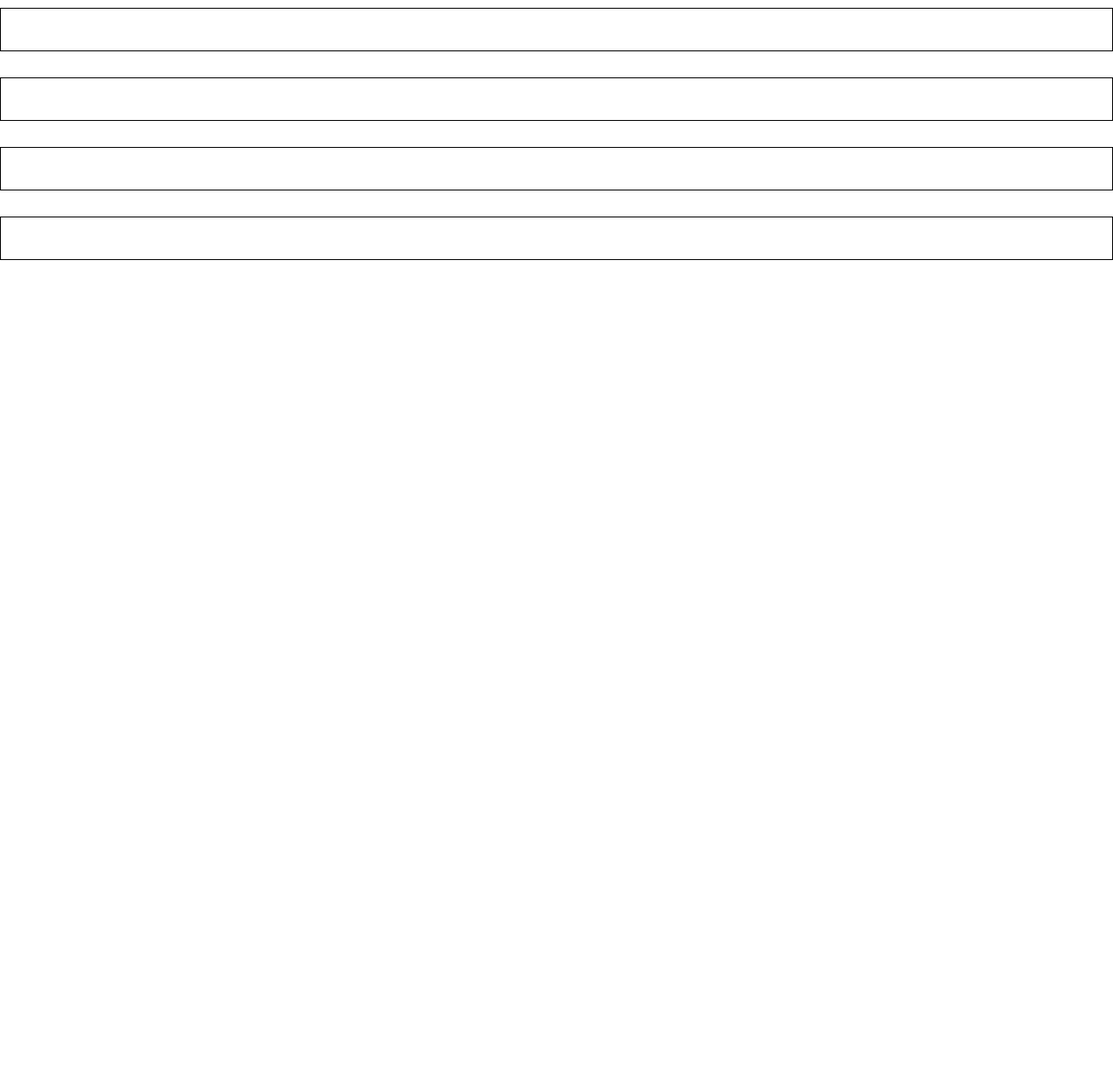
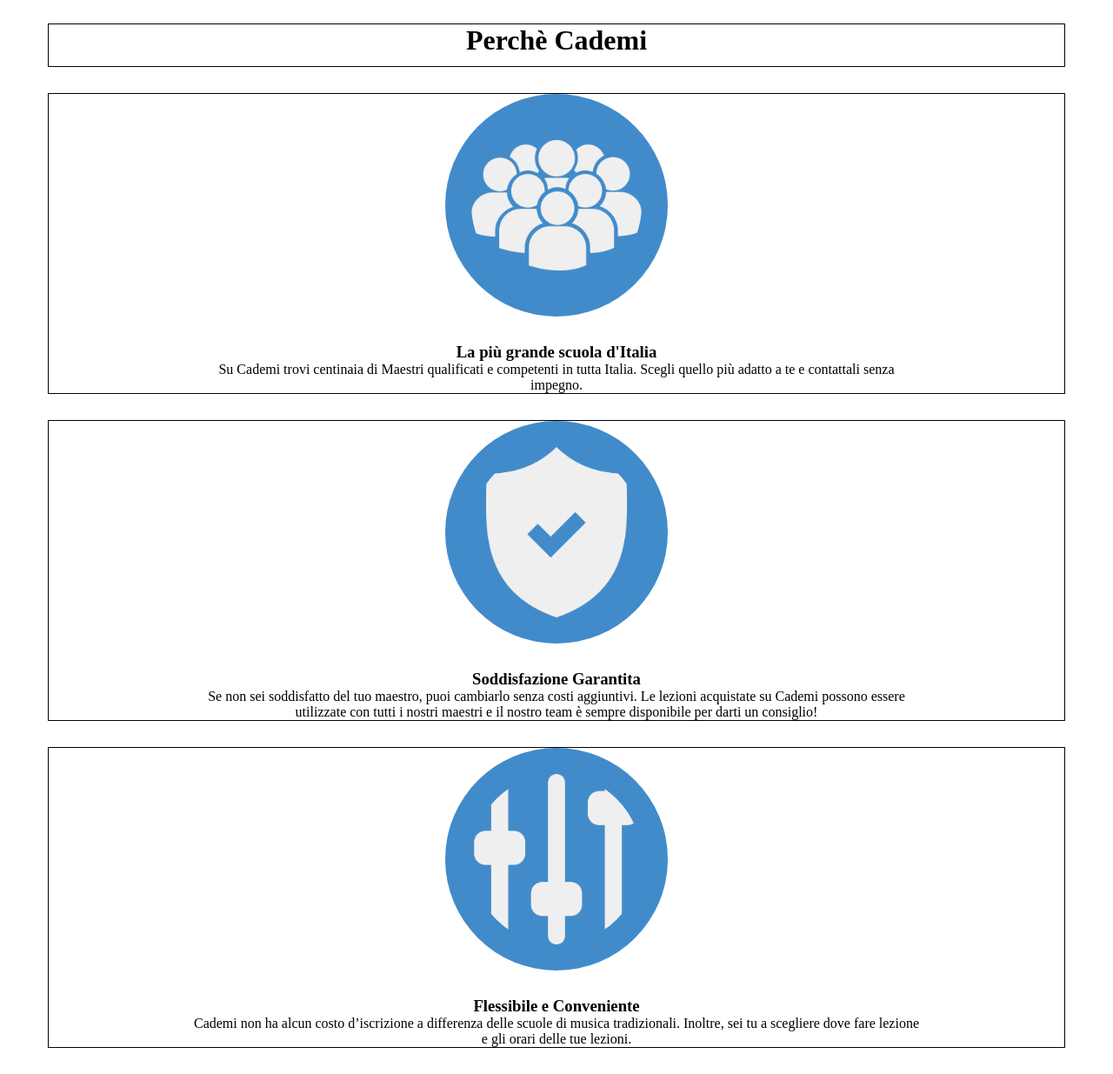
Before and after one commit to Mirko01-rgb/-html-css-resp-wannabe-12bool, a plain HTML site: page index.html in a window 1280 px wide. Shown: the part 827-2062 px from the top of the page at 87% size. Before the commit the page ends 1156 px from the top, so only its background shows below. Drawn offline with Linux system fonts and the light colour scheme.

Commit message:
main (section3)

```diff
--- a/css/style.css
+++ b/css/style.css
@@ -24,3 +24,11 @@
   margin:0 auto 30px;
 
 }
+
+.circle-img img{
+  height: 256px;
+  width: 256px;
+  background-color: #428BCA;
+  border-radius: 100%;
+  padding: 30px;
+}
--- a/index.html
+++ b/index.html
@@ -9,7 +9,7 @@
   </head>
   <body>
     <header>
-      <div class="row">
+      <div class="row container">
         <div class="col-12">
           <h1>Lezione dove vuoi tu</h1>
 
@@ -21,9 +21,9 @@
 
     <main>
       <!-- Section 1 -->
-      <div class="row">
+      <div class="row container">
         <!-- Section "A casa tua"  -->
-        <div class="col-6 maps">
+        <div class="col-6 maps ">
           <img src="img/icon/maps.png" alt="mappa">
           <h3>A casa tua</h3>
           <p>  Scegli il tuo maestro preferito e prenota la prima lezione a casa tua, a casa del maestro o nel suo studio.</p>
@@ -39,7 +39,7 @@
       </div>
 
       <!-- Section 2 -->
-      <div class="row">
+      <div class="row container">
         <!-- Title 2 -->
         <div class="col-12">
           <h1>Come Funziona</h1>
@@ -48,7 +48,7 @@
 
       </div>
 
-      <div class="row">
+      <div class="row container">
         <!-- Section "Cerca"  -->
         <div class="col-4">
           <img src="img/search.svg" alt="search">
@@ -74,27 +74,43 @@
       </div>
 
       <!-- Section 3 -->
-      <div class="row">
+      <div class="row container">
         <div class="col-12">
+          <h1>Perchè Cademi</h1>
 
 
         </div>
       </div>
 
-      <div class="row">
+      <div class="row container">
         <!-- Section "La più grande scuola d'italia"  -->
         <div class="col-12">
-
-
+          <div class="circle-img">
+            <img src="img/icon/profile.png" alt="profile">
+          </div>
+          <h3>La più grande scuola d'Italia</h3>
+          <p>Su Cademi trovi centinaia di Maestri qualificati e competenti in tutta Italia. Scegli quello più adatto a te e contattali senza impegno.</p>
         </div>
 
        <!-- Section "Soddisfazione Garantita"  -->
         <div class="col-12">
+          <div class="circle-img">
+            <img src="img/icon/secure.png" alt="secure">
+          </div>
+          <h3>Soddisfazione Garantita</h3>
+          <p>Se non sei soddisfatto del tuo maestro, puoi cambiarlo senza costi aggiuntivi. Le lezioni acquistate su Cademi possono essere utilizzate con tutti i nostri maestri e il nostro team è sempre disponibile per darti un consiglio!</p>
 
         </div>
 
         <!-- Section "Flessibile e Conveniente"  -->
          <div class="col-12">
+           <div class="circle-img">
+             <img src="img/icon/flex.png" alt="flex">
+           </div>
+           <h3>Flessibile e Conveniente</h3>
+           <p>Cademi non ha alcun costo d’iscrizione a differenza delle scuole di musica tradizionali. Inoltre, sei tu a scegliere dove fare lezione e gli orari delle tue lezioni.</p>
+
+
 
          </div>
       </div>
```
